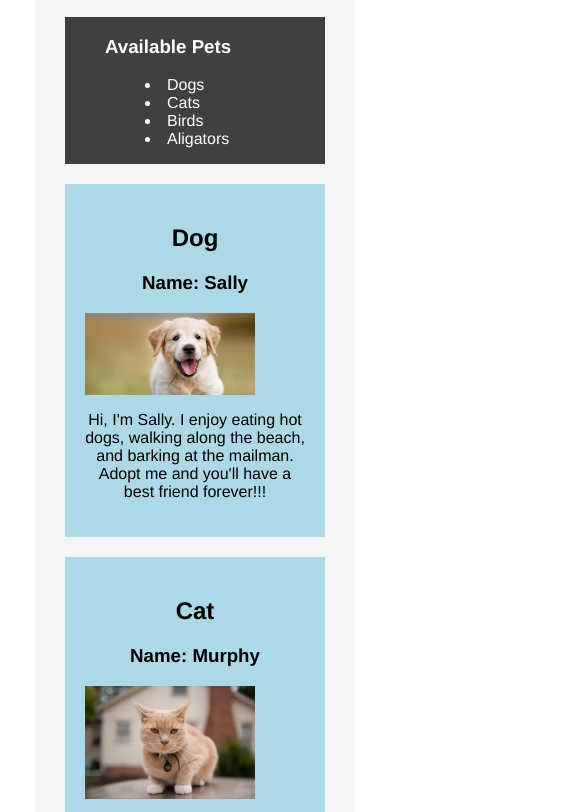
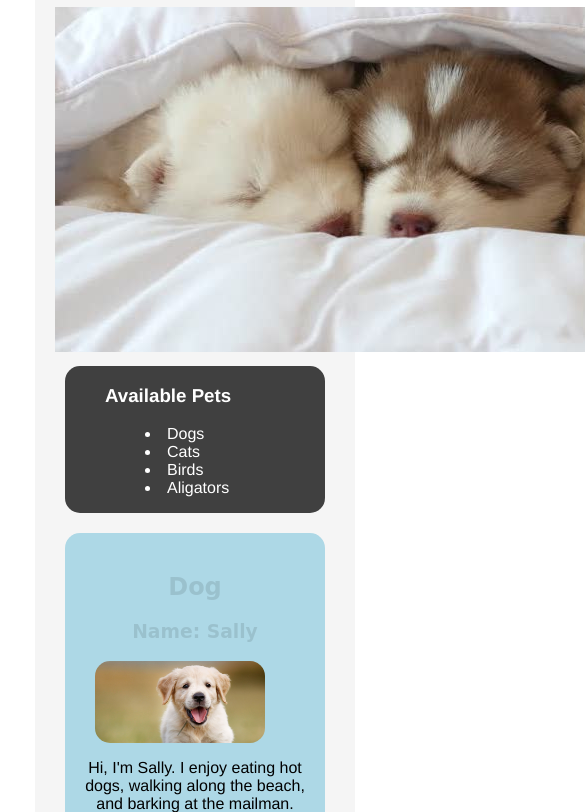
Before and after one commit to brgotting/animal-shelter-website, a plain HTML site: page index.html in a window 390 px wide. Shown: the part 157-969 px from the top of the page, 585 px wide, since content can reach past the window. Drawn offline with Linux system fonts and the light colour scheme.

Commit message:
Refine style for mobile, tablet and desktop view

```diff
--- a/css/styles.css
+++ b/css/styles.css
@@ -3,8 +3,8 @@ h1 {
   background-color: #ADD8E6;
   margin: 10px;
   padding: 20px;
+  border-radius: 15px;
 }
-
   body {
   text-align: center;
   font-family: helvetica, sans-serif;
@@ -16,30 +16,45 @@ h1 {
   height: 2000px;
   padding: 20px;
   margin: 0 auto;
+  border-radius: 15px;
 }
 
 .sidebar {
-  width: 950px;
+  width: 940px;
   float: left;
   background-color: #404040;
   margin: 10px;
   color: white;
   text-align: left;
-  padding-left: 40px
+  padding-left: 40px;
+  border-radius: 15px;
 }
 
 .profile {
-  width: 200px;
+  width: 189px;
+  height: 400px;
   float: left;
   margin: 10px;
   background-color: #ADD8E6;
   padding: 20px;
+  border-radius: 15px;
 }
 
+.profile h2 {
+  font-family: cursive;
+  opacity: 10%;
+}
+
+.profile h3 {
+  font-family: cursive;
+  opacity: 10%;
+}
 .profile img {
   width: 170px;
   display: block;
   text-align: center;
+  border-radius: 15px;
+  margin-left: 10px;
 }
 
 ul {
@@ -52,21 +67,21 @@ ul {
     width: 640px;
     float: right;
     margin: 10px;
+    height: auto;
     }
   .profile img{
     width: 550px;
     margin-left: 40px;
-
-
   }
   .container {
     width: 700px;
+    height: 3100px;
   }
   .sidebar {
     width: 640px;
-
   }
 }
+
 @media screen and (min-width: 0px) and (max-width: 700px){
   .sidebar {
     float: left;
@@ -74,14 +89,15 @@ ul {
   }
   .container {
     width: 280px;
+    height: 2500px;
   }
   .profile {
     width: 220px;
+    height: auto;
     float: left;
   }
 
   h1 {
     width: 220px;
   }
-
 }
--- a/index.html
+++ b/index.html
@@ -6,7 +6,10 @@
   </head>
   <body>
     <div class="container">
-      <h1>Epic Animal Shelter</h1>
+      <div class="heading">
+        <h1>Epic Animal Shelter</h1>
+        <img src="img/header.jpg" alt="Cute dogs.">
+      </div>
 
       <div class="sidebar">
         <h3>Available Pets</h3>
@@ -49,7 +52,7 @@
       <div class="profile">
         <h2>Aligator</h2>
         <h3>Name: Blob</h3>
-        <img src="img/blog.jpg" alt="Happy gator smiling.">
+        <img src="img/blob.jpg" alt="Happy gator smiling.">
         <p>Hi, I'm Blog. Duis aute irure dolor in reprehenderit in voluptate velit esse cillum dolore eu fugiat nulla pariatur. Excepteur sint sunt in culpa qui officia deserunt mollit anim id est laborum.</p>
       </div>
     </div>
```
Also changed, not shown: img/blob.jpg (added), img/blog.jpg (deleted), img/header.jpg (added). Lines whose indentation alone changed are shown as unchanged.
